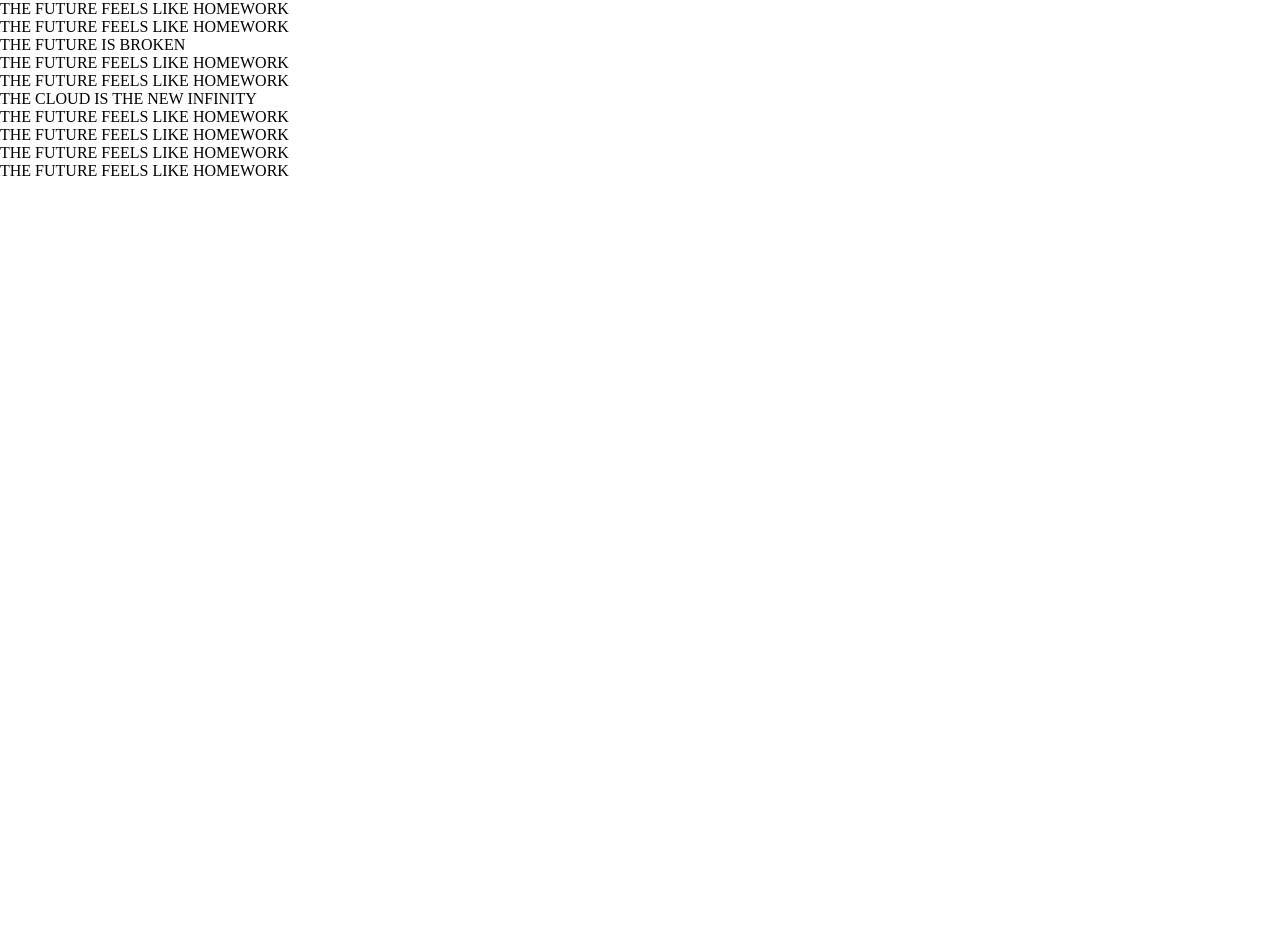
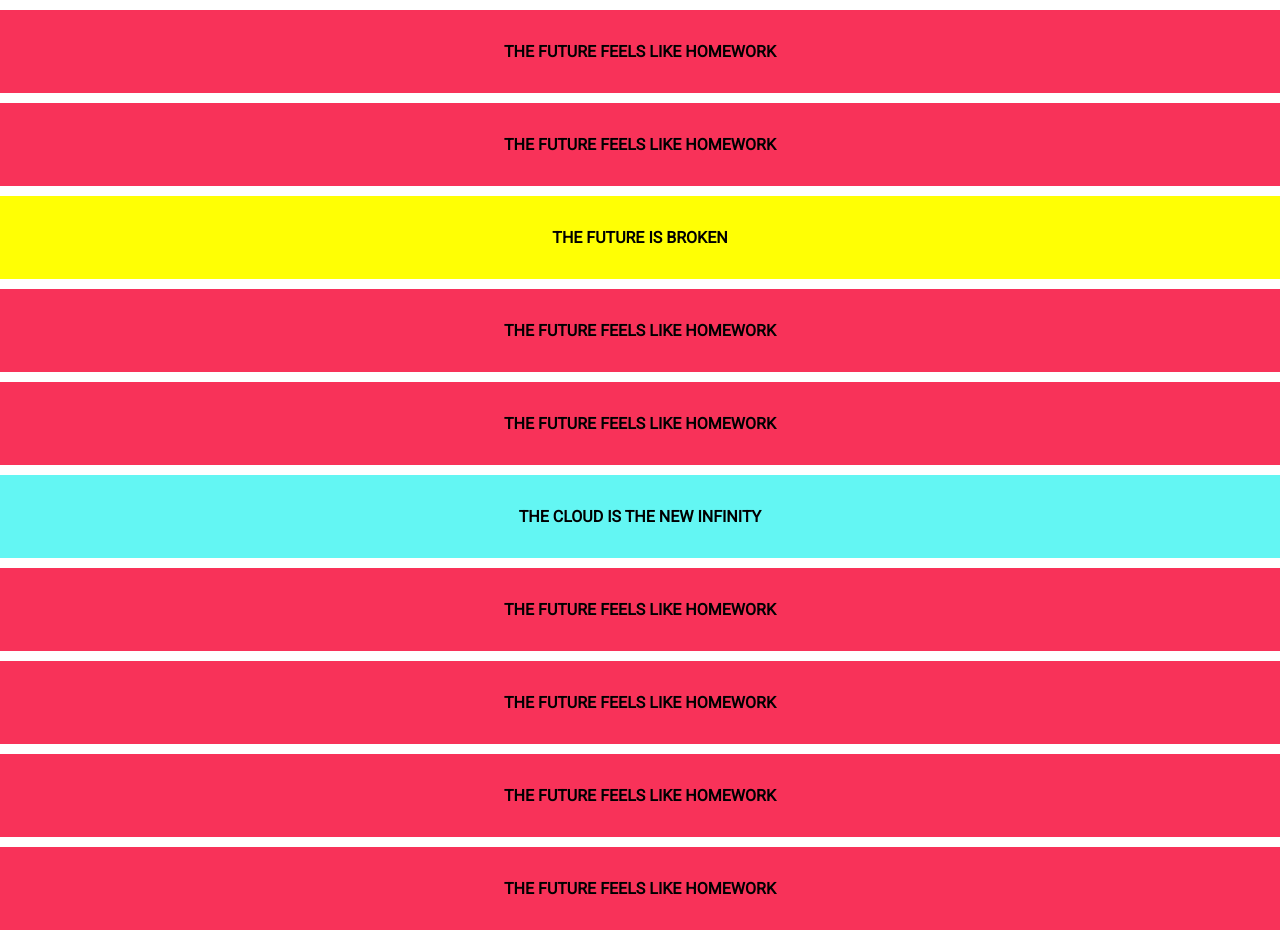
Before and after one commit to VRGunnar/2imd-webtechadvanced-portfolio, a plain HTML site: page lab2- css grid layout & flexbox/thefuture/index.html in a window 1280 px wide. Before the commit the page ends 800 px from the top, so only its background shows below. Drawn offline with Linux system fonts and the light colour scheme.

Commit message:
de basis layout ingevoegd, alle div elementen opgebouwd met kleur en tekst.

```diff
--- a/lab2- css grid layout & flexbox/thefuture/css/main.css
+++ b/lab2- css grid layout & flexbox/thefuture/css/main.css
@@ -1,4 +1,36 @@
+@import url('https://fonts.googleapis.com/css2?family=Roboto&display=swap');
+
+*{
+    box-sizing: border-box;
+}
+
 html, body {
     padding: 0;
     margin: 0;
+    font-family: 'Roboto', sans-serif;
+    font-weight: 800;
 }
+
+.container {
+    margin-top: 10px;
+    display: grid;
+    gap: 10px;
+}
+
+.container div {
+    width: 100%;
+    padding: 2em;
+    text-align: center;
+}
+
+.homework {
+    background-color: #F83259;
+}
+
+.broken {
+    background-color: #FFFF04;
+}
+
+.infinity {
+    background-color: #63F6F3;
+}
--- a/lab2- css grid layout & flexbox/thefuture/index.html
+++ b/lab2- css grid layout & flexbox/thefuture/index.html
@@ -7,16 +7,16 @@
 </head>
 <body>
     <div class="container">
-        <div>THE FUTURE FEELS LIKE HOMEWORK</div>
-        <div>THE FUTURE FEELS LIKE HOMEWORK</div>
-        <div>THE FUTURE IS BROKEN</div>
-        <div>THE FUTURE FEELS LIKE HOMEWORK</div>
-        <div>THE FUTURE FEELS LIKE HOMEWORK</div>
-        <div>THE CLOUD IS THE NEW INFINITY</div>
-        <div>THE FUTURE FEELS LIKE HOMEWORK</div>
-        <div>THE FUTURE FEELS LIKE HOMEWORK</div>
-        <div>THE FUTURE FEELS LIKE HOMEWORK</div>
-        <div>THE FUTURE FEELS LIKE HOMEWORK</div>
+        <div class="homework">THE FUTURE FEELS LIKE HOMEWORK</div>
+        <div class="homework">THE FUTURE FEELS LIKE HOMEWORK</div>
+        <div class="broken">THE FUTURE IS BROKEN</div>
+        <div class="homework">THE FUTURE FEELS LIKE HOMEWORK</div>
+        <div class="homework">THE FUTURE FEELS LIKE HOMEWORK</div>
+        <div class="infinity">THE CLOUD IS THE NEW INFINITY</div>
+        <div class="homework">THE FUTURE FEELS LIKE HOMEWORK</div>
+        <div class="homework">THE FUTURE FEELS LIKE HOMEWORK</div>
+        <div class="homework">THE FUTURE FEELS LIKE HOMEWORK</div>
+        <div class="homework">THE FUTURE FEELS LIKE HOMEWORK</div>
     </div>
 </body>
 </html>
```
